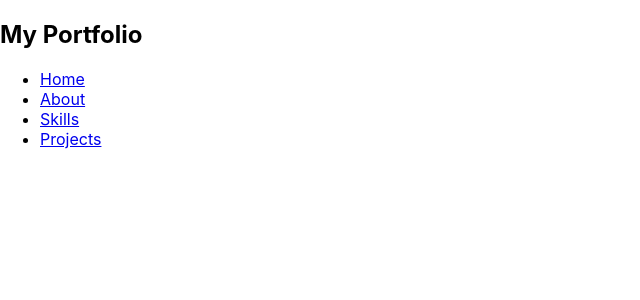
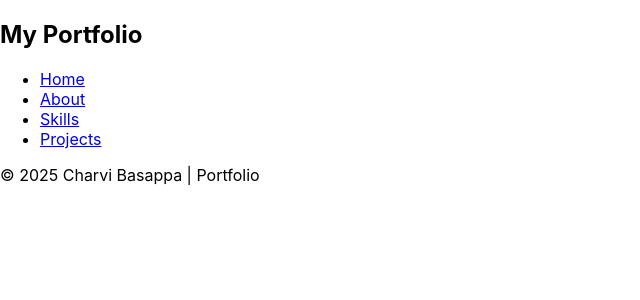
Before and after one commit to CharviBasappa/Craftfolio, a React (Create React App) app: page / in a window 1280 px wide. Shown: the top 300 px of the page, without its empty margins (0-640 px from the left). Built offline with nearby package versions, Linux system fonts and the light colour scheme.

Commit message:
Added Footer with a copyright

```diff
--- a/src/App.js
+++ b/src/App.js
@@ -1,10 +1,12 @@
 import { BrowserRouter as Router } from "react-router-dom";
 import Navbar from "./components/Navbar";
+import Footer from "./components/Footer";
 
 const App = () => {
   return (
     <Router>
       <Navbar />
+      <Footer />
     </Router>
   );
 };
--- /dev/null
+++ b/src/components/Footer.js
@@ -0,0 +1,9 @@
+const Footer = () => {
+  return (
+    <footer>
+      <p>© 2025 Charvi Basappa | Portfolio</p>
+    </footer>
+  );
+};
+
+export default Footer;
```
